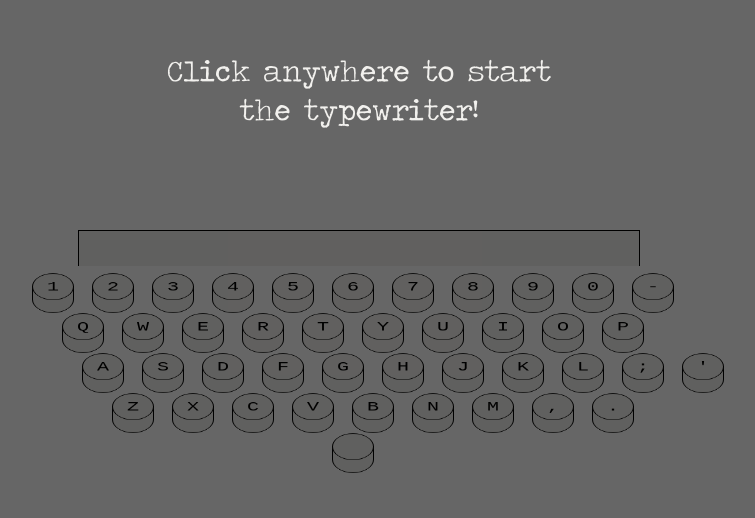
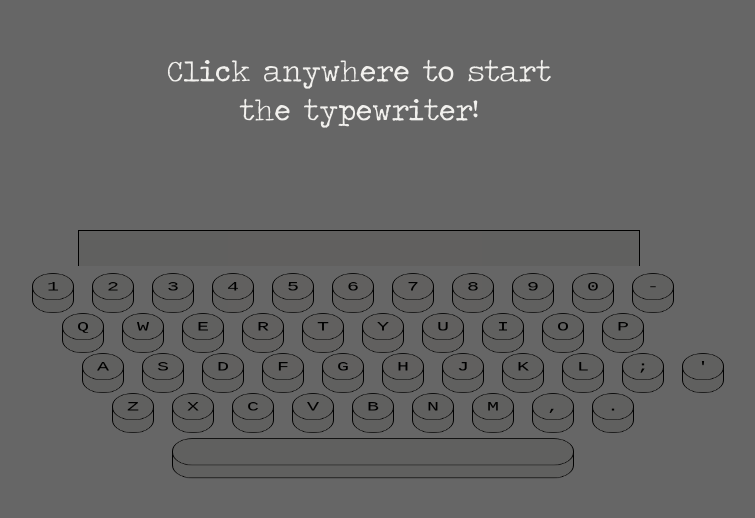
Before and after one commit to harrchiu/harrchiu.github.io, a React (Create React App) app: page / in a window 1280 px wide. Shown: the part 134-652 px from the top of the page, without its empty margins (281-1036 px from the left). Built offline with nearby package versions, Linux system fonts and the light colour scheme.

Commit message:
move rods back, hoarder.

```diff
--- a/src/App.css
+++ b/src/App.css
@@ -66,7 +66,7 @@
   top: 50%;
 
   display: flex;
-  flex-direction: column;
+  flex-direction: column-reverse;
   align-items: center;
   justify-content: center;
 
@@ -74,17 +74,13 @@
 }
 
 .typed-paper {
+  z-index: 1000;
   position: absolute;
   bottom: 50%;
   width: 500px;
 
-  /* display: flex;
-  flex-direction: column;
-  align-items: start;
-  justify-content: center; */
-
-  font-family: 'typewriter';
-  /* font-family: 'Special Elite'; */
+  /* font-family: 'typewriter'; */
+  font-family: 'Special Elite';
   /* font-family: 'Courier New', Courier, monospace; */
 
   display: inline-block;
@@ -93,6 +89,7 @@
   border-bottom: none;
   padding: 30px 30px 5px 30px;
   background-color: var(--beige-pastel);
+  /* background-image: url('https://img.freepik.com/free-photo/white-paper-texture-background_23-2151025702.jpg'); */
 
   text-wrap: wrap;
   white-space: pre-line;
--- a/src/App.tsx
+++ b/src/App.tsx
@@ -14,8 +14,8 @@ const keyboardKeys = [
   ['A', 'S', 'D', 'F', 'G', 'H', 'J', 'K', 'L', ';', "'"],
   ['Z', 'X', 'C', 'V', 'B', 'N', 'M', ',', '.'],
   [' '],
-];
-const rowOffsets = [0, 0, 100, 40, 0, 50];
+].reverse();
+const rowOffsets = [0, 0, 100, 40, 40].reverse();
 
 interface IContent {
   text: string;
@@ -30,6 +30,7 @@ interface IContent {
   glow?: boolean;
 
   // perma styles until changed again
+  // but only takes effect on the NEXT one........
   overrideStyles?: React.CSSProperties;
 }
 
@@ -101,7 +102,7 @@ function App() {
     },
     { text: `...`, speed: 0.5, postDelay: 1250 },
     { text: ` made by Harrison. \n`, postDelay: 400, speed: 10 },
-    { text: `That is all he wanted to do, thanks.\n\n`, speed: 20 },
+    { text: `That's all he wanted to do, thanks.\n\n`, speed: 20 },
 
     {
       text: `Here is: `,
@@ -119,16 +120,22 @@ function App() {
     },
     { text: `\n - his `, speed: 10 },
     { text: `GitHub`, speed: 10, url: `https://github.com/harrchiu` },
-    { text: `\n - his email (harrchiu@gmail.com)\n -`, speed: 10 },
-    { text: ` my `, speed: 1, style: { fontStyle: 'italic' } },
-    { text: `origin`, speed: 1, url: `https://github.com/harrchiu/portfolio`, postDelay: 500 },
+    { text: `\n - his email (harrchiu@gmail.com)\n`, speed: 10 },
+    { text: `- my `, speed: 8, style: { fontStyle: 'italic' } },
+    { text: `origin`, speed: 8, url: `https://github.com/harrchiu/portfolio` },
+
+    { text: `\n- `, speed: 8, postDelay: 150 },
     {
-      text: ` (I'm not complete yet so come back soon and I'll probably have cloth`,
-      speed: 20,
-      style: { fontSize: 14 },
+      text: `hoarder.`,
+      speed: 1,
+      url: `https://bit.ly/hrdr`,
+      style: { fontWeight: 'bold' },
+      postDelay: 1000,
     },
-    { text: `es`, style: { fontSize: 14 }, postDelay: 200 },
-    { text: `)`, style: { fontSize: 14 } },
+
+    { text: ` - (thanks for playi`, style: { fontSize: 14 }, speed: 15 },
+    { text: `ng`, style: { fontSize: 14 }, speed: 3, postDelay: 350 },
+    { text: `)`, style: { fontSize: 14 }, speed: 3 },
   ];
 
   const handleKeyDown = (e: KeyboardEvent) => {
@@ -143,6 +150,7 @@ function App() {
     if (isFinished && !hasFinishedSoundBeenPlayed) {
       setHasFinishedSoundBeenPlayed(true);
       const audio = new Audio(keyPressFinished);
+      audio.volume = 1.0;
       audio.play();
       return;
     }
@@ -176,6 +184,7 @@ function App() {
     let overrideStyles: React.CSSProperties = {};
     for (let i = 0; i <= contentIndex; i++) {
       const textLength = i === contentIndex ? charIndex : fileContent[i].text.length;
+      console.log(fileContent[i], overrideStyles);
       renderedContent.push(
         getTextElement(fileContent[i], textLength, overrideStyles, i.toString())
       );
--- a/src/KBKey/KBKey.css
+++ b/src/KBKey/KBKey.css
@@ -12,6 +12,7 @@
 
 :root {
   --key-dim: 40px;
+  --space-key-dim: calc(var(--key-dim) * 10);
 }
 
 .roll-out {
@@ -28,7 +29,7 @@
 .keyboard-key-rod {
   --rod-width: 2px;
 
-  z-index: 1;
+  z-index: -999;
   /* border-top:  50%; */
 
   position: absolute;
@@ -50,7 +51,7 @@
   height: var(--key-dim);
   font-size: 20px;
   border: 1px solid black;
-  border-radius: 100%;
+  border-radius: 20px;
   background-color: var(--beige-pastel);
 }
 
@@ -62,7 +63,7 @@
   height: var(--key-dim);
   font-size: 20px;
   border: 1px solid black;
-  border-radius: 100%;
+  border-radius: 20px;
   background-color: var(--beige-pastel);
 
   display: flex;
@@ -82,3 +83,10 @@
   border-bottom: none;
   background-color: var(--beige-pastel);
 }
+
+.space-key {
+  width: var(--space-key-dim);
+
+  /* has to translate the extra width amount compared to normal key width */
+  transform: translate(calc((var(--space-key-dim) - var(--key-dim)) / -2), 8px);
+}
--- a/src/KBKey/index.tsx
+++ b/src/KBKey/index.tsx
@@ -9,6 +9,7 @@ const KBKey: React.FC<{
   renderPress: boolean;
   onClick: () => void;
 }> = ({ text, speed, renderPress, onClick }) => {
+  const spaceCls = text === ' ' ? 'space-key' : '';
   return (
     <div
       className={`keyboard-key ${renderPress && 'roll-out'}`}
@@ -19,9 +20,9 @@ const KBKey: React.FC<{
       onClick={onClick}
     >
       {/* <div className='keyboard-key-rod' /> */}
-      <div className='keyboard-key-bottom-circle' />
-      <div className='keyboard-key-rect' />
-      <div className='keyboard-key-top-circle'>{text}</div>
+      <div className={`keyboard-key-bottom-circle ${spaceCls}`} />
+      <div className={`keyboard-key-rect ${spaceCls}`} />
+      <div className={`keyboard-key-top-circle ${spaceCls}`}>{text}</div>
     </div>
   );
 };
```
